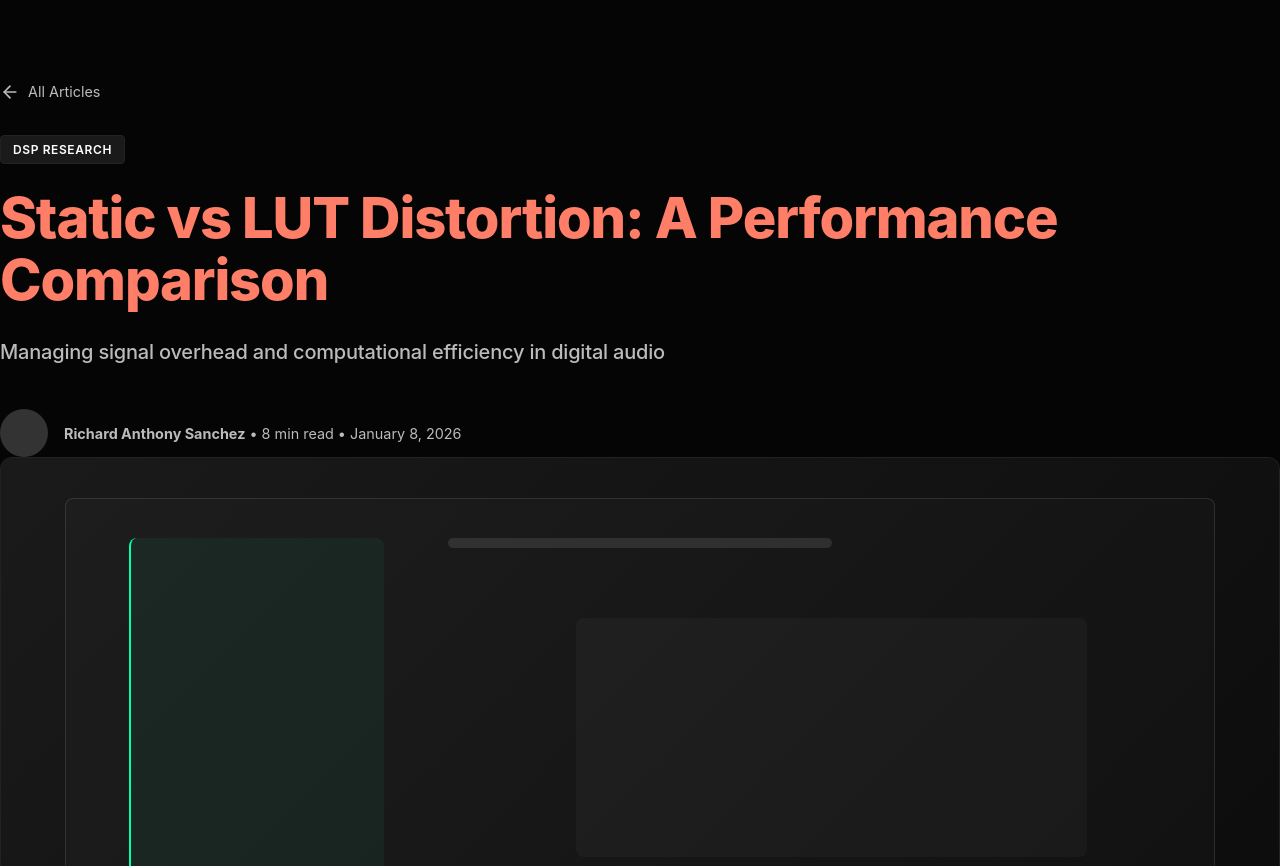
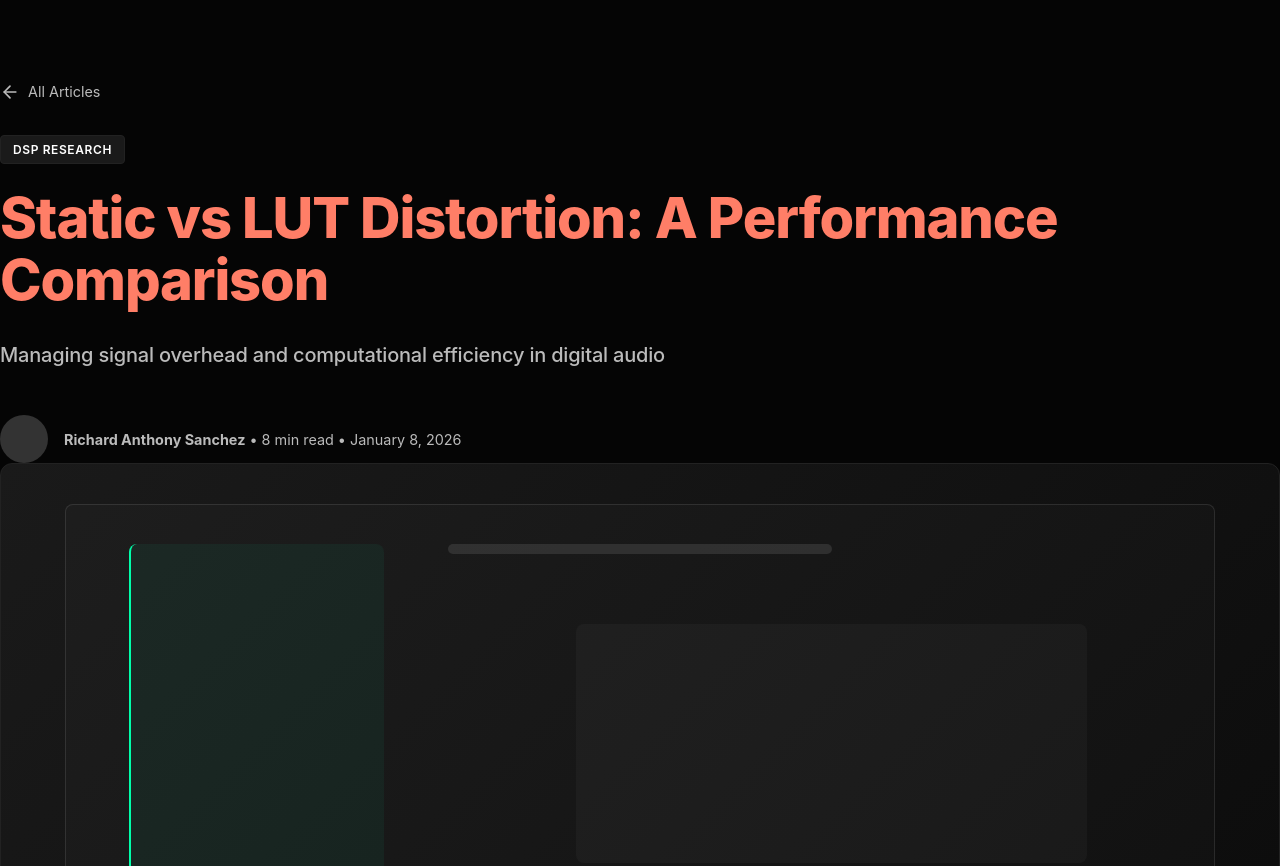
Before and after one commit to RichardAnthonySanchez/distortion-charts, an Eleventy site: page original_index.html in a window 1280 px wide. Shown: the top 866 px of the page. Built offline with nearby package versions, Linux system fonts and the light colour scheme; Eleventy itself is replaced by a stand-in of ours; files that its build step writes are made by us from their sources.

Commit message:
update line height for readability

```diff
--- a/public/styles/styles.css
+++ b/public/styles/styles.css
@@ -213,7 +213,7 @@ p {
     margin-bottom: 32px;
     color: var(--text-body-primary);
     font-size: 1.2rem;
-    line-height: 1.7;
+    line-height: 2;
     font-weight: 500;
     /* Increased weight for readability and impact */
     letter-spacing: -0.01em;
```
